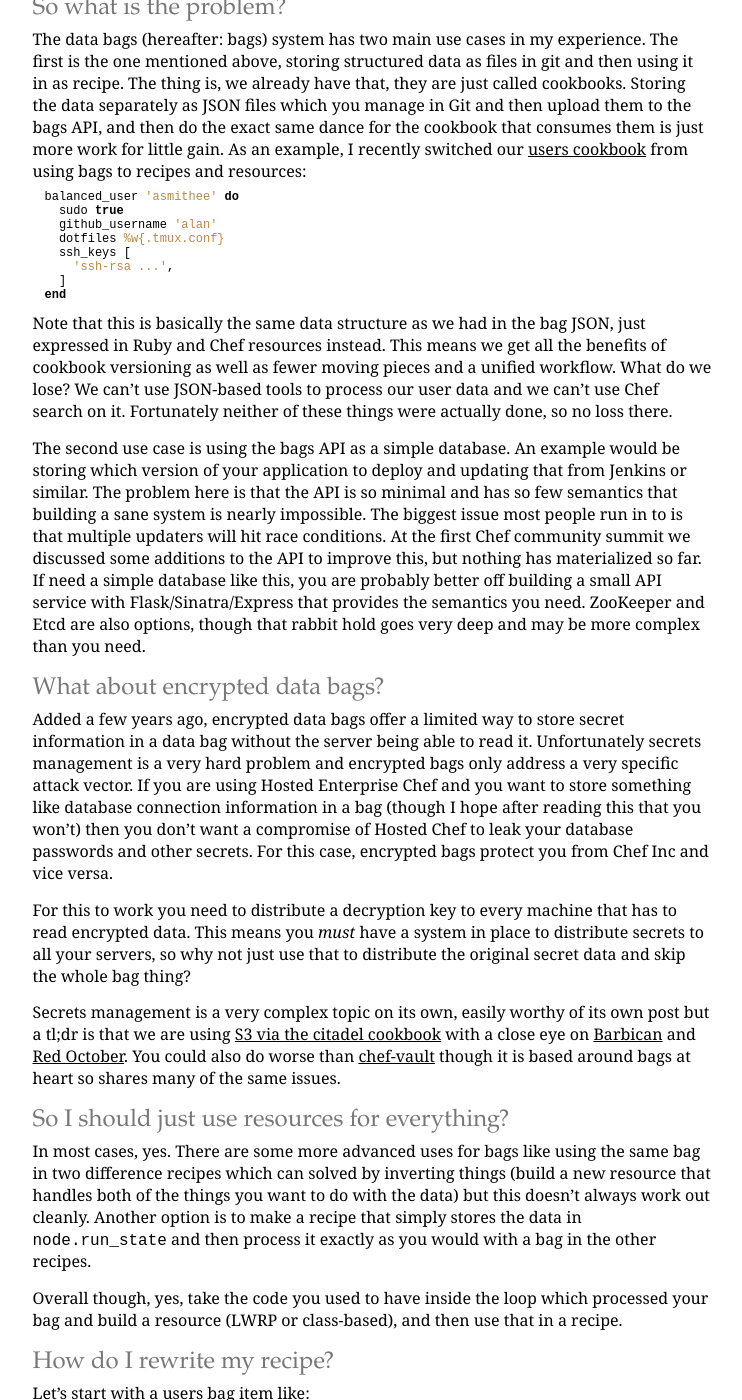
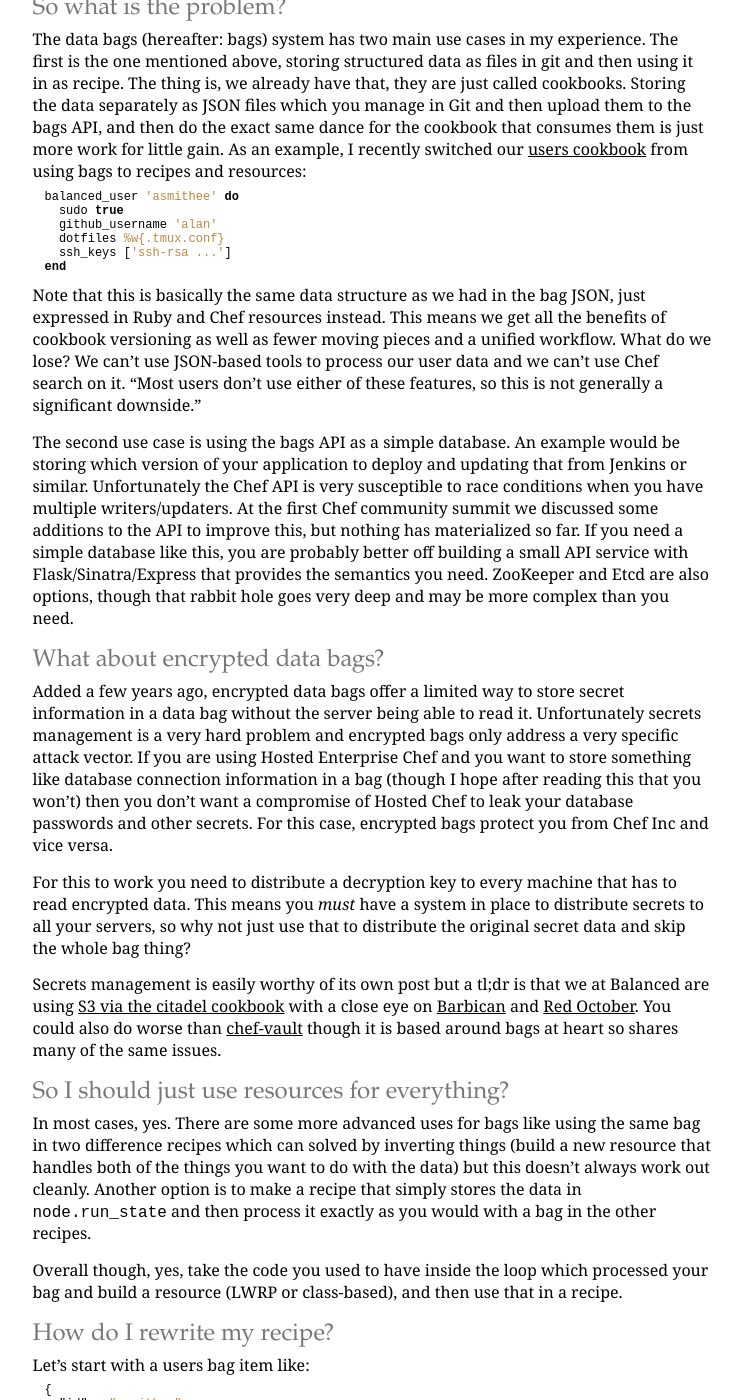
Before and after one commit to coderanger/coderanger.net, a Jekyll site: the page built from _posts/2014-02-23-data-bags.markdown, in a window 1280 px wide and 1400 px high, scrolled down 649 px. Shown: the whole window, without its empty margins (256-998 px from the left). Built offline with Jekyll 4.4.1, drawn with Linux system fonts in a browser that asks for light colours; nearby versions of some CDN libraries; some web fonts are replaced; Markdown is read by kramdown in place of the engine named in the settings; comment, search, counter and statistics services are not loaded.

Commit message:
Typo fixes and cleanups.

```diff
--- a/_posts/2014-02-23-data-bags.markdown
+++ b/_posts/2014-02-23-data-bags.markdown
@@ -41,9 +41,7 @@
   sudo true
   github_username 'alan'
   dotfiles %w{.tmux.conf}
-  ssh_keys [
-    'ssh-rsa ...',
-  ]
+  ssh_keys ['ssh-rsa ...']
 end
 {% endhighlight %}
 
@@ -51,19 +49,18 @@
 just expressed in Ruby and Chef resources instead. This means we get all the
 benefits of cookbook versioning as well as fewer moving pieces and a unified
 workflow. What do we lose? We can't use JSON-based tools to process our user
-data and we can't use Chef search on it. Fortunately neither of these things
-were actually done, so no loss there.
+data and we can't use Chef search on it. "Most users don't use either of these
+features, so this is not generally a significant downside."
 
-The second use case is using the bags API as a simple database. An example
-would be storing which version of your application to deploy and updating that
-from Jenkins or similar. The problem here is that the API is so minimal and has
-so few semantics that building a sane system is nearly impossible. The biggest
-issue most people run in to is that multiple updaters will hit race conditions.
-At the first Chef community summit we discussed some additions to the API to
-improve this, but nothing has materialized so far. If need a simple database like
-this, you are probably better off building a small API service with Flask/Sinatra/Express
-that provides the semantics you need. ZooKeeper and Etcd are also options, though
-that rabbit hold goes very deep and may be more complex than you need.
+The second use case is using the bags API as a simple database. An example would
+be storing which version of your application to deploy and updating that from
+Jenkins or similar. Unfortunately the Chef API is very susceptible to race
+conditions when you have multiple writers/updaters. At the first Chef community
+summit we discussed some additions to the API to improve this, but nothing has
+materialized so far. If you need a simple database like this, you are probably
+better off building a small API service with Flask/Sinatra/Express that provides
+the semantics you need. ZooKeeper and Etcd are also options, though that rabbit
+hole goes very deep and may be more complex than you need.
 
 ## What about encrypted data bags?
 
@@ -81,8 +78,8 @@
 distribute secrets to all your servers, so why not just use that to distribute
 the original secret data and skip the whole bag thing?
 
-Secrets management is a very complex topic on its own, easily worthy of its own
-post but a tl;dr is that we are using [S3 via the citadel cookbook](https://github.com/balanced-cookbooks/citadel)
+Secrets management is easily worthy of its own
+post but a tl;dr is that we at Balanced are using [S3 via the citadel cookbook](https://github.com/balanced-cookbooks/citadel)
 with a close eye on [Barbican](https://github.com/cloudkeep/barbican) and [Red October](https://github.com/cloudflare/redoctober).
 You could also do worse than [chef-vault](https://github.com/Nordstrom/chef-vault)
 though it is based around bags at heart so shares many of the same issues.
```
